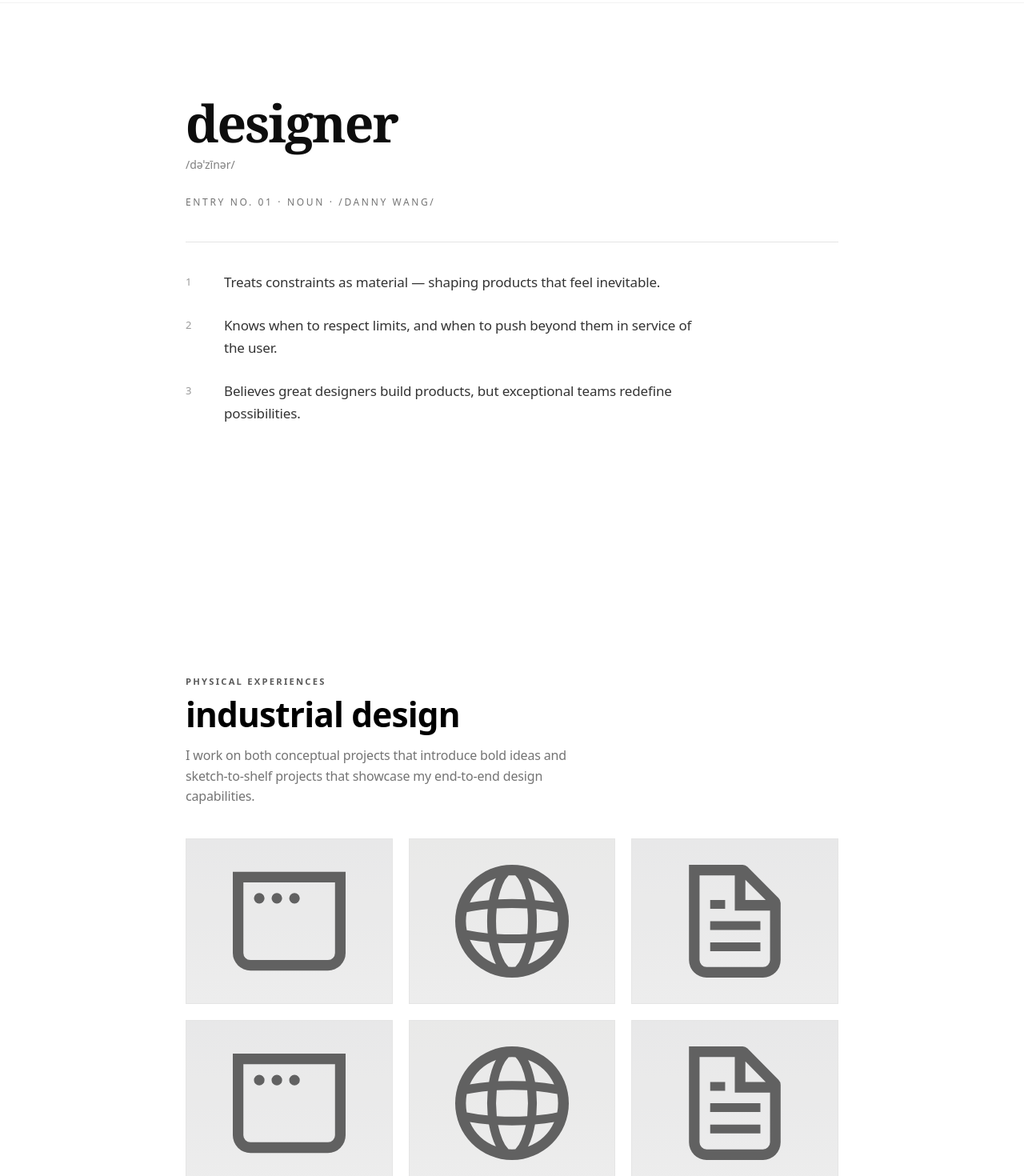
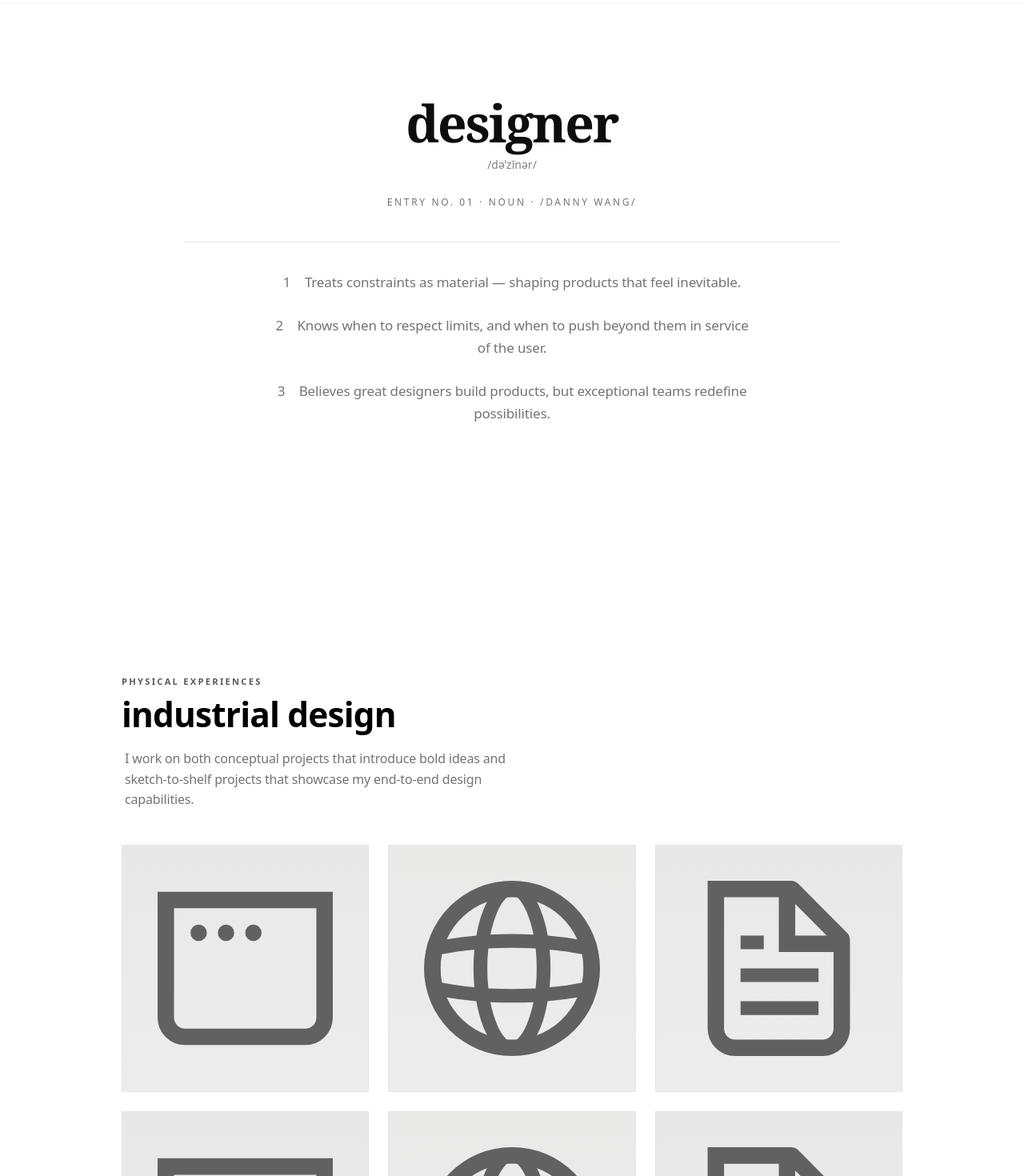
Before and after one commit to DannyByDesign/design-portfolio, a Next.js app: page / in a window 1280 px wide. Shown: the part 60-1530 px from the top of the page at 80% size. Built offline with nearby package versions, Linux system fonts and the light colour scheme.

Commit message:
centered home

```diff
--- a/components/portfolio/portfolio-page.tsx
+++ b/components/portfolio/portfolio-page.tsx
@@ -282,29 +282,33 @@ function HeroDefinition({ prefersReducedMotion }: { prefersReducedMotion: boolea
   return (
     <motion.section
       id="home"
-      className="scroll-mt-24 min-h-[calc(100vh-64px)] pt-[96px] pb-10 md:pt-[120px] md:pb-14"
+      className="scroll-mt-24 flex min-h-[calc(100vh-64px)] flex-col items-center pt-[96px] pb-10 text-center md:pt-[120px] md:pb-14"
       variants={heroContainerVariants}
       initial="hidden"
       animate="visible"
     >
+      <div className="flex flex-col items-center">
         <motion.h1
           className="font-serif text-[44px] leading-[1] font-semibold tracking-[-0.03em] text-black/95 md:text-[64px] md:leading-[0.95]"
           variants={heroItemVariants}
         >
           designer
         </motion.h1>
+        <motion.p className="mt-[10px] text-[14px] tracking-normal text-black/50" variants={heroItemVariants}>
+          /dəˈzīnər/
+        </motion.p>
+      </div>
 
-      <motion.div variants={heroItemVariants}>
-        <p className="mt-[10px] text-[14px] tracking-normal text-black/50">/dəˈzīnər/</p>
-        <p className="mt-[28px] text-[12px] uppercase tracking-[0.22em] text-black/55">
+      <motion.div className="mt-[28px]" variants={heroItemVariants}>
+        <p className="text-[12px] uppercase tracking-[0.22em] text-black/55">
           ENTRY NO. 01 · NOUN · /DANNY WANG/
         </p>
       </motion.div>
 
-      <div className="mt-10">
+      <div className="mt-10 w-full max-w-[820px]">
         <div className="h-px w-full bg-black/10" />
         <motion.ol
-          className="space-y-[24px] pb-8 pt-8 md:space-y-[26px] md:pb-10 md:pt-9"
+          className="mx-auto max-w-[760px] space-y-[24px] pb-8 pt-8 md:space-y-[26px] md:pb-10 md:pt-9"
           variants={senseListVariants}
           initial="hidden"
           animate="visible"
@@ -312,17 +316,15 @@ function HeroDefinition({ prefersReducedMotion }: { prefersReducedMotion: boolea
           {heroDefinitionSenses.map((sense) => (
             <motion.li
               key={sense.index}
-              className="grid grid-cols-[22px_minmax(0,1fr)] items-start gap-x-[18px] md:grid-cols-[28px_minmax(0,1fr)] md:gap-x-[20px]"
+              className="mx-auto max-w-[66ch]"
               variants={senseRowVariants}
             >
-              <span className="pt-[0.35em] text-left text-[12px] font-medium tracking-[0.08em] text-black/40 md:text-[13px]">
+              <p className="text-center text-[16px] leading-[1.65] font-normal text-black/55 md:text-[17px]">
+                <span className="mr-3 inline-block font-normal tracking-[0.08em] md:mr-4">
                   {sense.index}
                 </span>
-              <div className="max-w-[66ch]">
-                <p className="text-[16px] leading-[1.65] font-normal text-black/80 md:text-[17px]">
                 {sense.text}
               </p>
-              </div>
             </motion.li>
           ))}
         </motion.ol>
@@ -379,7 +381,7 @@ function IndustrialDesignSection({ prefersReducedMotion }: { prefersReducedMotio
         industrial design
       </motion.h2>
       <motion.p
-        className="mt-4 max-w-[56ch] text-[16px] leading-[1.58] text-black/55"
+        className="mt-4 max-w-[56ch] px-1 py-1 text-[16px] leading-[1.58] text-black/55"
         variants={introVariants}
       >
         I work on both conceptual projects that introduce bold ideas and sketch-to-shelf projects
@@ -387,7 +389,7 @@ function IndustrialDesignSection({ prefersReducedMotion }: { prefersReducedMotio
       </motion.p>
 
       <motion.div
-        className="mt-9 grid grid-cols-1 gap-5 sm:grid-cols-2 lg:mt-10 xl:grid-cols-3"
+        className="mt-9 grid grid-cols-1 gap-6 sm:grid-cols-2 lg:mt-10 xl:grid-cols-3"
         variants={cardGridVariants}
       >
         {industrialProjects.map((project) => (
@@ -395,7 +397,7 @@ function IndustrialDesignSection({ prefersReducedMotion }: { prefersReducedMotio
             <Card className="group relative overflow-hidden rounded-none border-black/10 bg-white p-0">
               <div
                 className={cn(
-                  "relative aspect-[1/1] overflow-hidden bg-gradient-to-b md:aspect-[5/4]",
+                  "relative aspect-[1/1] overflow-hidden bg-gradient-to-b",
                   project.tone,
                 )}
               >
@@ -404,14 +406,14 @@ function IndustrialDesignSection({ prefersReducedMotion }: { prefersReducedMotio
                   alt={project.image.alt}
                   fill
                   sizes="(min-width: 1024px) 280px, (min-width: 768px) 45vw, 100vw"
-                  className="object-contain p-8 transition-transform duration-500 ease-[cubic-bezier(0.16,1,0.3,1)] md:group-hover:scale-[1.06]"
+                  className="object-contain p-10 transition-transform duration-500 ease-[cubic-bezier(0.16,1,0.3,1)] md:p-11 md:group-hover:scale-[1.06]"
                 />
                 <div className="absolute inset-0 bg-black/5 transition-colors duration-500 md:group-hover:bg-black/45" />
-                <div className="absolute inset-x-0 bottom-0 p-4 text-white opacity-100 transition-all duration-500 md:translate-y-2 md:opacity-0 md:group-hover:translate-y-0 md:group-hover:opacity-100">
+                <div className="absolute inset-x-0 bottom-0 p-5 text-white opacity-100 transition-all duration-500 md:translate-y-2 md:p-6 md:opacity-0 md:group-hover:translate-y-0 md:group-hover:opacity-100">
                   <p className="text-[15px] leading-tight font-medium tracking-[-0.01em]">
                     {project.title}
                   </p>
-                  <p className="mt-1 text-[13px] leading-[1.45] text-white/86">
+                  <p className="mt-1.5 text-[13px] leading-[1.45] text-white/86">
                     {project.subtitle}
                   </p>
                 </div>
@@ -585,7 +587,7 @@ export function PortfolioPage() {
     <div className="bg-white text-black">
       <Header activeSection={activeSection} onNavigateSection={handleSectionNav} />
 
-      <main className="mx-auto flex w-full max-w-[880px] flex-col gap-[56px] px-6 pb-24 md:gap-[72px] md:px-8 lg:gap-[88px]">
+      <main className="mx-auto flex w-full max-w-[1040px] flex-col gap-[56px] px-6 pb-24 md:gap-[72px] md:px-8 lg:gap-[88px]">
         <HeroDefinition prefersReducedMotion={prefersReducedMotion} />
         <IndustrialDesignSection prefersReducedMotion={prefersReducedMotion} />
 
```
Lines whose indentation alone changed are shown as unchanged.
